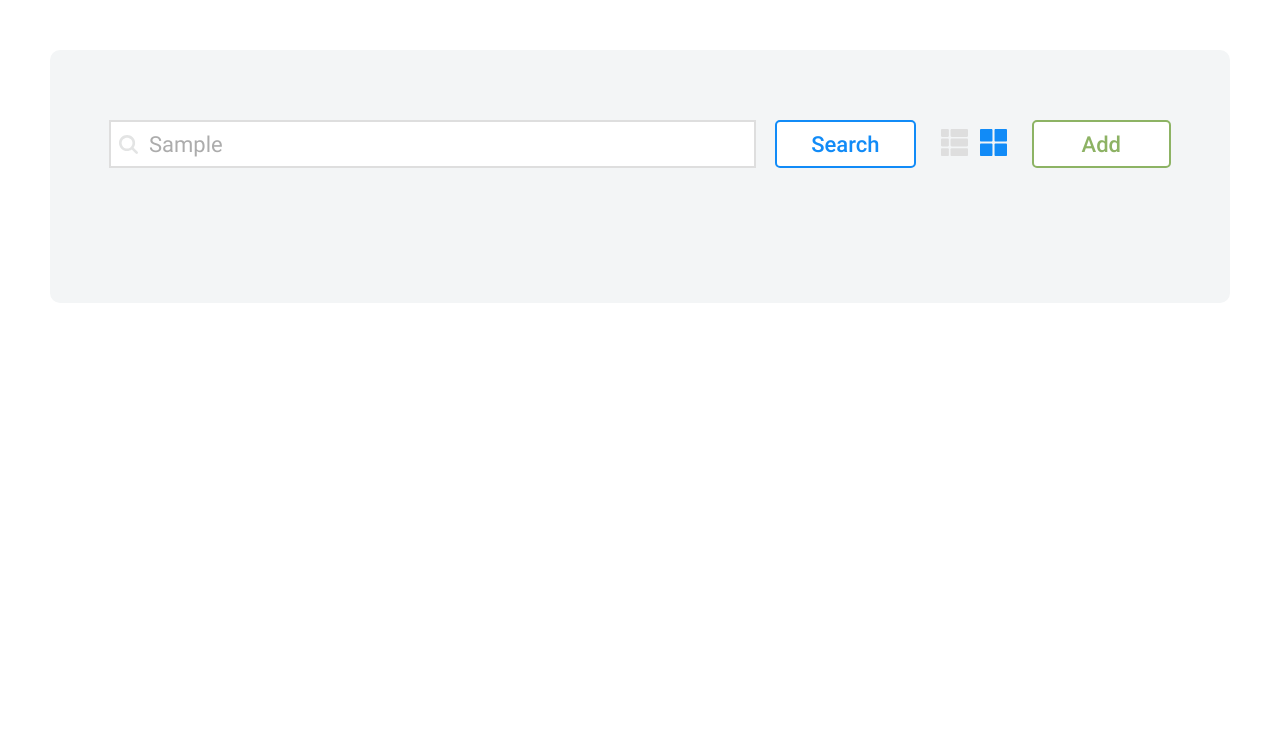
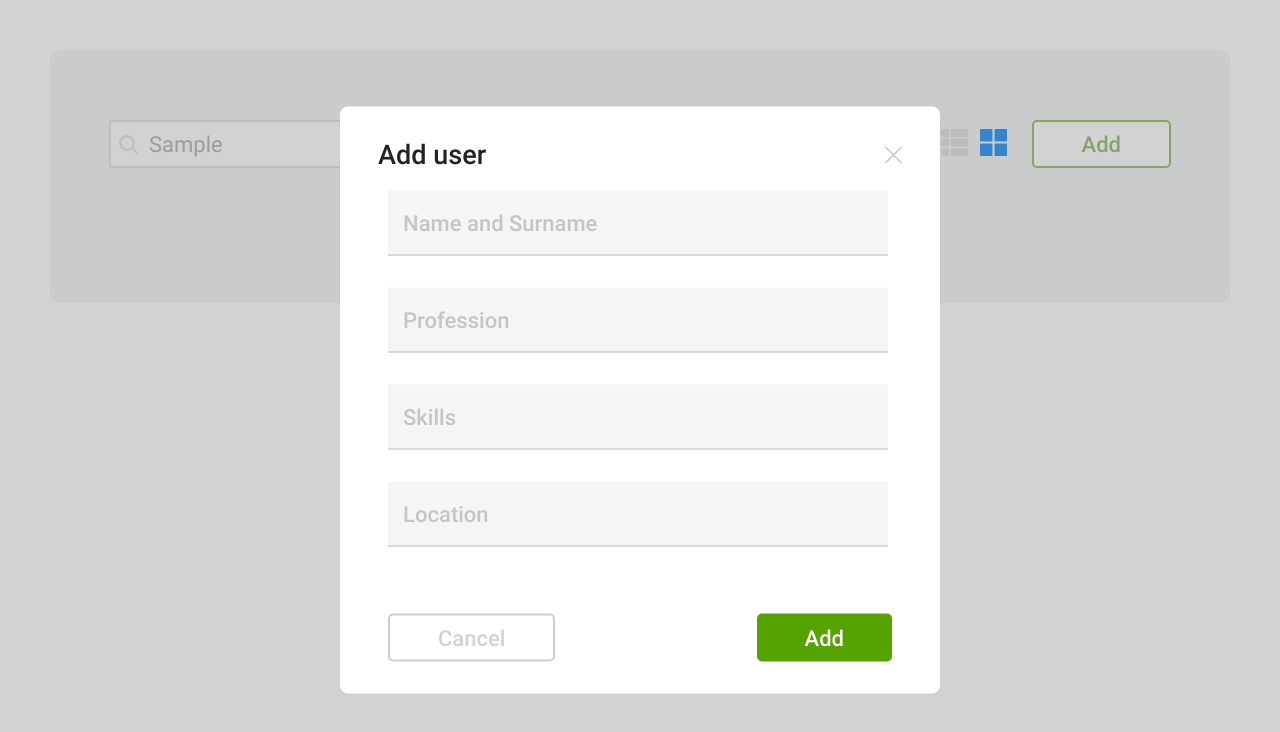
Before and after one commit to rprokopenko/react-crm, a React (Create React App) app: page / in a window 1280 px wide. Both pictures are taken after typing "Sample" into the empty fields and a click on the button "Add". Shown: the top 732 px of the page. Built offline with nearby package versions, Linux system fonts and the light colour scheme; data requests are answered from the project's data file.

Commit message:
add modal

```diff
--- a/src/App.js
+++ b/src/App.js
@@ -1,12 +1,16 @@
 import React from 'react';
+import { useSelector } from 'react-redux';
 
 import { Content, Header, Modal } from './components';
 
 function App() {
+  const openType = useSelector(({ modal }) => modal.openType);
+
   return (
     <div className='wrapper'>
       <Header />
       <Content />
+      {openType ? <Modal /> : null}
     </div>
   );
 }
--- a/src/components/Header.jsx
+++ b/src/components/Header.jsx
@@ -1,6 +1,7 @@
 import React from 'react';
 import { useSelector, useDispatch } from 'react-redux';
 
+import { setOpen } from '../redux/actions/modal';
 import { setSort } from '../redux/actions/sort';
 import { setSearch } from '../redux/actions/users';
 
@@ -8,17 +9,20 @@ const Header = () => {
   const dispatch = useDispatch();
 
   const { sortType } = useSelector(({ sort }) => sort);
-  const filter = useSelector(({ users }) => users.filterName);
+  const openType = useSelector(({ modal }) => modal.openType);
 
   const onSelectSortType = React.useCallback((type) => {
     dispatch(setSort(type));
+  }, []);
+
+  const onSelectOpenType = React.useCallback((type) => {
+    dispatch(setOpen(type));
   }, []);
 
   const handleChange = (e) => {
     dispatch(setSearch(e.target.value));
   };
 
-  console.log(filter);
   return (
     <div className='header'>
       <div className='container'>
@@ -42,7 +46,7 @@ const Header = () => {
         </div>
         <div className='header__sort'>
           <svg
-            onClick={() => onSelectSortType(true)}
+            onClick={() => onSelectSortType(!openType)}
             id={sortType ? 'active' : null}
             width='27'
             height='27'
@@ -114,7 +118,9 @@ const Header = () => {
             </defs>
           </svg>
         </div>
-        <button className='button button--add'>Add</button>
+        <button onClick={() => onSelectOpenType(!openType)} className='button button--add'>
+          Add
+        </button>
       </div>
     </div>
   );
--- a/src/components/Modal.jsx
+++ b/src/components/Modal.jsx
@@ -1,13 +1,30 @@
 import React from 'react';
+import { useSelector, useDispatch } from 'react-redux';
+
+import { setOpen } from '../redux/actions/modal';
 
 const Modal = () => {
+  const dispatch = useDispatch();
+
+  const openType = useSelector(({ modal }) => modal.openType);
+
+  const onSelectOpenType = React.useCallback((type) => {
+    dispatch(setOpen(type));
+  }, []);
+
   return (
-    <div class='modal'>
-      <div class='modal-window'>
-        <div class='modal-window__header'>
+    <div className='modal'>
+      <div className='modal-window'>
+        <div className='modal-window__header'>
           <h3>Add user</h3>
-          <svg width='17' height='17' viewBox='0 0 17 17' fill='none' xmlns='http://www.w3.org/2000/svg'>
-            <g clip-path='url(#clip0)'>
+          <svg
+            onClick={() => onSelectOpenType(!openType)}
+            width='17'
+            height='17'
+            viewBox='0 0 17 17'
+            fill='none'
+            xmlns='http://www.w3.org/2000/svg'>
+            <g clipPath='url(#clip0)'>
               <path
                 d='M9.49644 8.50482L16.7836 1.21762C17.0649 0.945987 17.0727 0.497804 16.8011 0.216548C16.5294 -0.0647068 16.0813 -0.0725056 15.8 0.199125C15.7941 0.204809 15.7883 0.210616 15.7826 0.216548L8.49533 7.50375L1.20813 0.216507C0.926871 -0.0551242 0.478688 -0.0473254 0.207057 0.23393C-0.0579367 0.508299 -0.0579367 0.943249 0.207057 1.21762L7.49426 8.50482L0.207057 15.792C-0.0693445 16.0685 -0.0693445 16.5167 0.207057 16.7931C0.4835 17.0695 0.931683 17.0695 1.20813 16.7931L8.49533 9.50589L15.7825 16.7931C16.0638 17.0647 16.512 17.0569 16.7836 16.7757C17.0486 16.5013 17.0486 16.0664 16.7836 15.792L9.49644 8.50482Z'
                 fill='#C7C7C7'
@@ -20,16 +37,18 @@ const Modal = () => {
             </defs>
           </svg>
         </div>
-        <div class='modal-window__content'>
-          <form class='modal-form'>
+        <div className='modal-window__content'>
+          <form className='modal-form'>
             <input placeholder='Name and Surname' type='text' />
             <input placeholder='Profession' type='text' />
             <input placeholder='Skills' type='text' />
             <input placeholder='Location' type='text' />
 
-            <div class='modal-form__buttons'>
-              <button class='button button--cancel-modal'>Cancel</button>
-              <button class='button button--add-modal'>Add</button>
+            <div className='modal-form__buttons'>
+              <button onClick={() => onSelectOpenType(!openType)} className='button button--cancel-modal'>
+                Cancel
+              </button>
+              <button className='button button--add-modal'>Add</button>
             </div>
           </form>
         </div>
--- /dev/null
+++ b/src/redux/actions/modal.js
@@ -0,0 +1,6 @@
+import { SET_OPEN } from '../types';
+
+export const setOpen = (type) => ({
+  type: SET_OPEN,
+  payload: type,
+});
--- a/src/redux/reducers/index.js
+++ b/src/redux/reducers/index.js
@@ -2,10 +2,12 @@ import { combineReducers } from 'redux';
 
 import sort from './sort';
 import users from './users';
+import modal from './modal';
 
 const rootReducer = combineReducers({
   sort,
   users,
+  modal,
 });
 
 export default rootReducer;
--- /dev/null
+++ b/src/redux/reducers/modal.js
@@ -0,0 +1,20 @@
+import { SET_OPEN } from '../types';
+
+const initialState = {
+  openType: false,
+};
+
+const modal = (state = initialState, action) => {
+  switch (action.type) {
+    case SET_OPEN:
+      return {
+        ...state,
+        openType: action.payload,
+      };
+
+    default:
+      return state;
+  }
+};
+
+export default modal;
--- a/src/redux/types.js
+++ b/src/redux/types.js
@@ -2,3 +2,4 @@ export const SET_SORT = 'SET_SORT';
 export const SET_USERS = 'SET_USERS';
 export const SET_LOADED = 'SET_LOADED';
 export const SET_SEARCH = 'SET_SEARCH';
+export const SET_OPEN = 'SET_OPEN';
```
Also changed, not shown: 1 other file (tests, documents, lock files or other folders).
